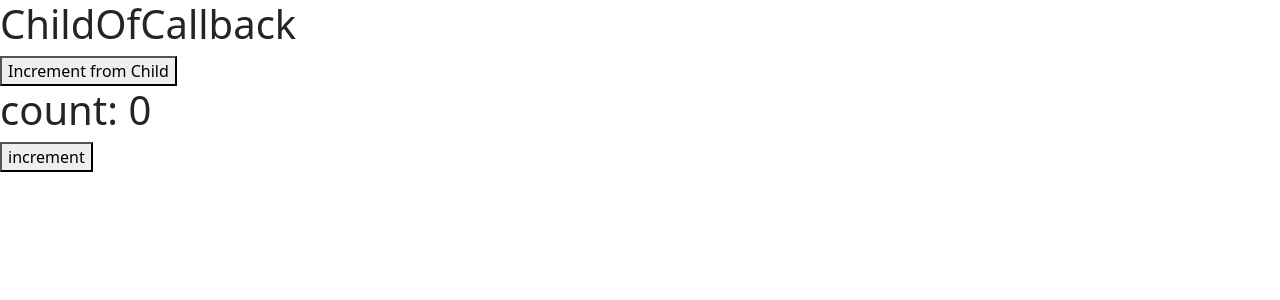
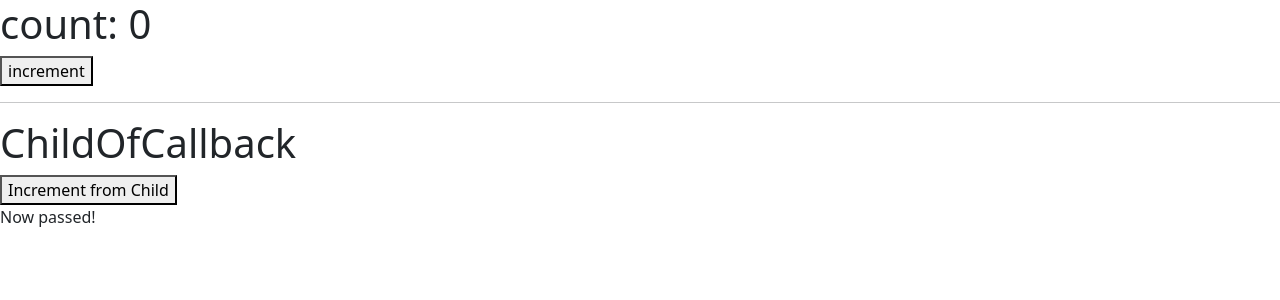
Before and after one commit to nallasravan/learnReact, a React (Create React App) app: page / in a window 1280 px wide. Shown: the top 300 px of the page. Built offline with nearby package versions, Linux system fonts and the light colour scheme.

Commit message:
sra usecallback uses

```diff
--- a/src/components/PerfomanceOptimize/Callback.js
+++ b/src/components/PerfomanceOptimize/Callback.js
@@ -9,11 +9,19 @@ const Callback = () => {
     setCount(prev => prev + 1);
   }, []); // Stable reference
 
+//   const handleIncrement = () => {
+//     setCount(prev => prev + 1);
+//   };
+
   return (
     <div>
-      <ChildOfCallback onIncrement={handleIncrement} /> {/* Now passed! */}
+
       <h1>count: {count}</h1>
       <button onClick={handleIncrement}>increment</button>
+
+      <hr/>
+
+          <ChildOfCallback onIncrement={handleIncrement} /> Now passed!
     </div>
   );
 };
```
Also changed, not shown: src/components/PerfomanceOptimize/ChildOfCallback.js (+5 -4 lines).
